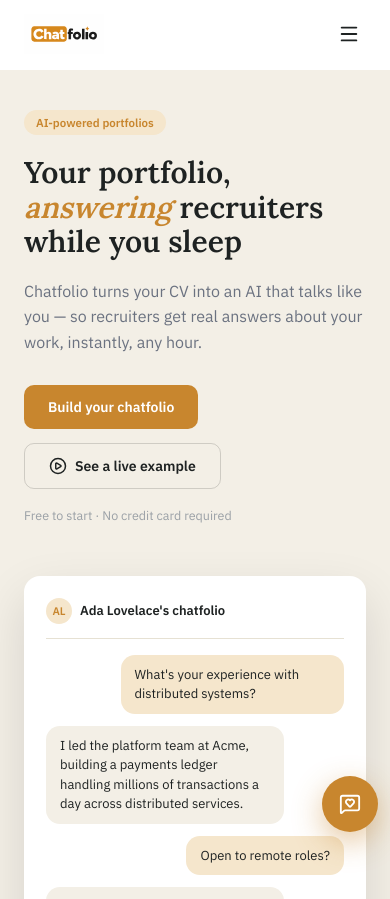
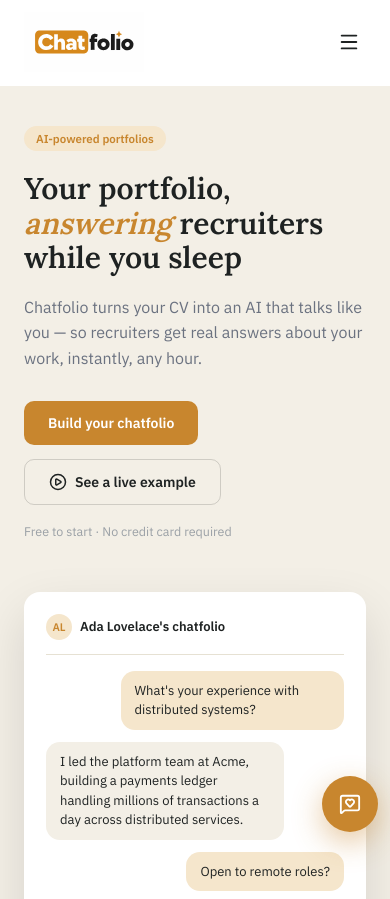
Before and after one commit to mzshovon/chatfolio-web, a Next.js app: page / in a window 390 px wide. Shown: the top 899 px of the page. Built offline with nearby package versions, Linux system fonts and the light colour scheme.

Commit message:
Logo height has been adjusted

```diff
--- a/components/Navbar.module.css
+++ b/components/Navbar.module.css
@@ -32,13 +32,13 @@
 }
 
 .logo {
-  height: 52px;
+  height: 60px;
   width: auto;
 }
 
 @media (max-width: 480px) {
   .logo {
-    height: 40px;
+    height: 60px;
   }
 }
 
```
